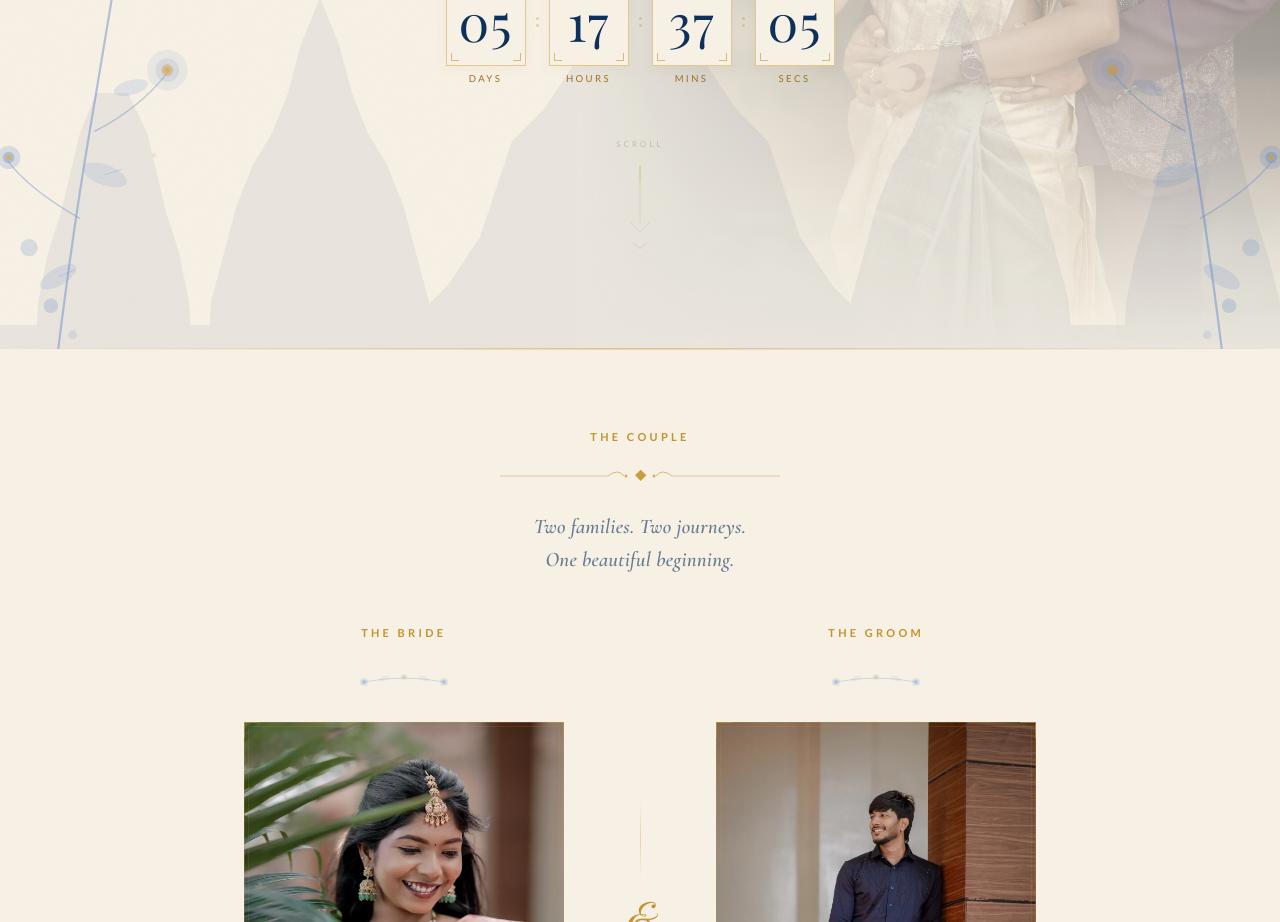
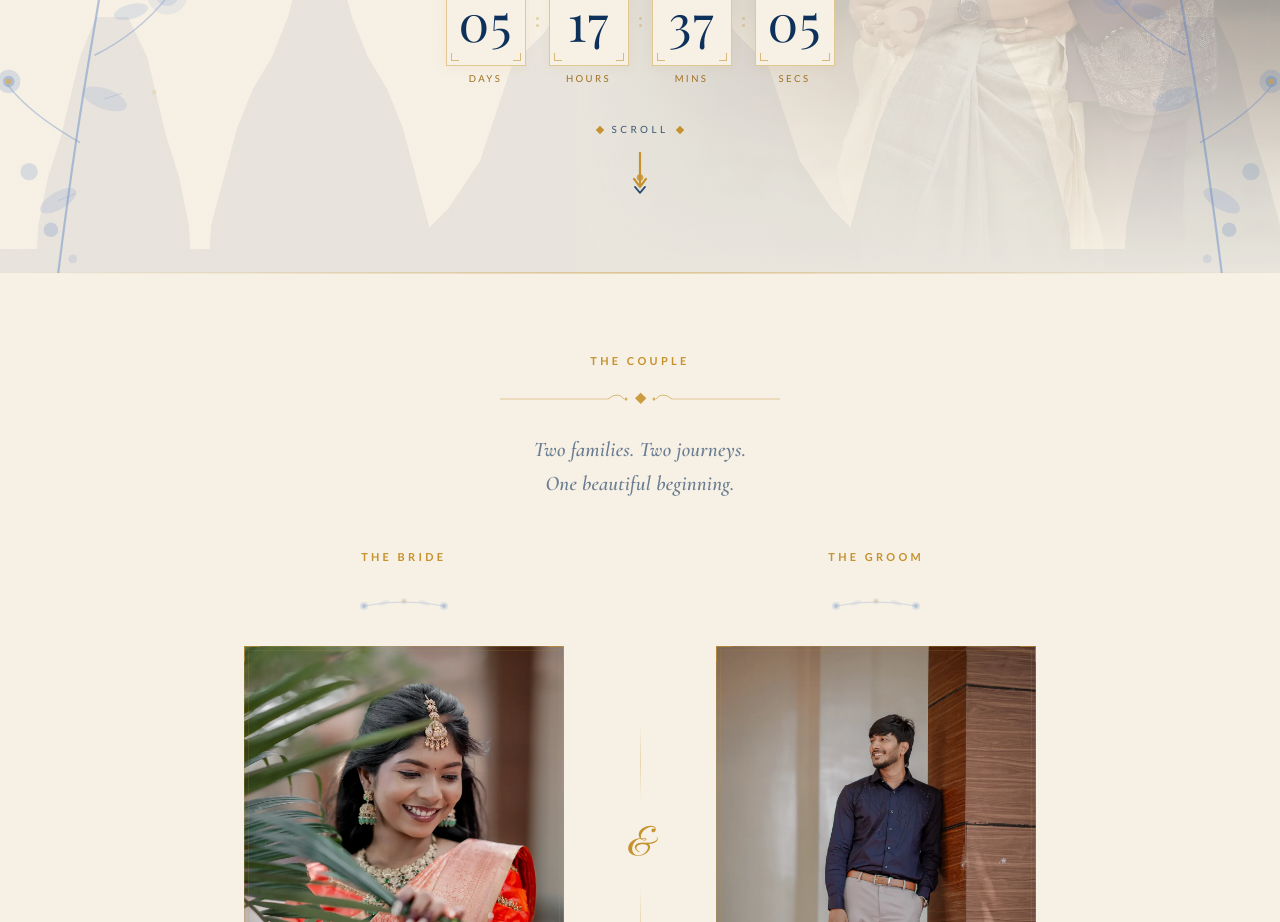
Before and after one commit to Vishwa7477/Kee-Nino, a React (Vite) app: page / in a window 1280 px wide. Shown: the part 800-1722 px from the top of the page. Built offline with nearby package versions, Linux system fonts and the light colour scheme; a web font is replaced by a local one.

Commit message:
fix: enhance scroll animation visibility matching Royal Navy & Gold theme

```diff
--- a/src/sections/Hero.tsx
+++ b/src/sections/Hero.tsx
@@ -138,174 +138,126 @@ const ARROW_LINE_H  = 56   // px — length of the shaft
 const ARROW_W       = 20   // px — full arrowhead width (each wing = half)
 const ARROW_HEAD_H  = 10   // px — arrowhead height
 
+// ─── Scroll Indicator ────────────────────────────────────────────────────────
+
 const ScrollIndicator: React.FC = () => {
   const reduced = useReducedMotion()
 
-  // Total SVG height: shaft + arrowhead + a little breathing room
-  const svgH = ARROW_LINE_H + ARROW_HEAD_H + 4
-
-  // The three chevrons animate with a waterfall stagger
-  const chevrons = [0, 1, 2]
-
   return (
     <motion.div
-      className="mt-12 flex flex-col items-center gap-0 select-none pointer-events-none"
+      className="mt-8 flex flex-col items-center select-none pointer-events-none"
       initial={{ opacity: 0, y: 16 }}
       animate={{ opacity: 1, y: 0 }}
-      transition={{ delay: 2.5, duration: 1, ease: [0.22, 1, 0.36, 1] }}
+      transition={{ delay: 1.6, duration: 0.9, ease: [0.22, 1, 0.36, 1] }}
       aria-label="Scroll down"
       role="presentation"
     >
       {/* ── SCROLL label ── */}
+      <div className="flex items-center gap-2 mb-2">
+        <span className="w-1.5 h-1.5 rotate-45 bg-gold" aria-hidden="true" />
         <motion.span
-        className="font-body font-bold tracking-[0.38em] uppercase mb-4"
-        style={{ fontSize: '0.5rem', color: 'rgba(36,24,18,0.32)' }}
-        animate={reduced ? {} : { opacity: [0.32, 0.65, 0.32] }}
-        transition={{ duration: 2.6, repeat: Infinity, ease: 'easeInOut' }}
+          className="font-body font-bold tracking-[0.35em] uppercase text-navy"
+          style={{ fontSize: '0.62rem' }}
+          animate={reduced ? {} : { opacity: [0.75, 1, 0.75] }}
+          transition={{ duration: 2.2, repeat: Infinity, ease: 'easeInOut' }}
         >
           Scroll
         </motion.span>
+        <span className="w-1.5 h-1.5 rotate-45 bg-gold" aria-hidden="true" />
+      </div>
 
-      {/* ── Main arrow SVG ── */}
-      <div className="relative" style={{ width: ARROW_W + 16, height: svgH }}>
+      {/* ── Animated Gold & Navy Arrow ── */}
+      <motion.div
+        className="relative flex flex-col items-center"
+        animate={reduced ? {} : { y: [0, 6, 0] }}
+        transition={{ duration: 2, repeat: Infinity, ease: 'easeInOut' }}
+      >
         <svg
-          width={ARROW_W + 16}
-          height={svgH}
-          viewBox={`0 0 ${ARROW_W + 16} ${svgH}`}
+          width="26"
+          height="48"
+          viewBox="0 0 26 48"
           fill="none"
           xmlns="http://www.w3.org/2000/svg"
           aria-hidden="true"
-          overflow="visible"
+          className="overflow-visible"
         >
-          {/* ── Static shaft + head (dim baseline) ── */}
-          {/* Shaft */}
+          {/* Static track */}
           <line
-            x1={(ARROW_W + 16) / 2}
-            y1={0}
-            x2={(ARROW_W + 16) / 2}
-            y2={ARROW_LINE_H}
-            stroke="rgba(198,146,46,0.18)"
-            strokeWidth="1"
+            x1="13"
+            y1="2"
+            x2="13"
+            y2="34"
+            stroke="#C6922E"
+            strokeWidth="1.8"
             strokeLinecap="round"
+            strokeOpacity="0.4"
           />
-          {/* Arrowhead */}
+
+          {/* Animated drawing shaft */}
+          {!reduced && (
+            <motion.line
+              x1="13"
+              y1="2"
+              x2="13"
+              y2="34"
+              stroke="#C6922E"
+              strokeWidth="2.2"
+              strokeLinecap="round"
+              initial={{ pathLength: 0, opacity: 0 }}
+              animate={{
+                pathLength: [0, 1, 1, 0],
+                opacity: [0.3, 1, 1, 0],
+              }}
+              transition={{
+                duration: 2,
+                repeat: Infinity,
+                ease: 'easeInOut',
+                times: [0, 0.5, 0.8, 1],
+              }}
+            />
+          )}
+
+          {/* Traveling gold pulse dot */}
+          {!reduced && (
+            <motion.circle
+              cx="13"
+              cy="4"
+              r="3"
+              fill="#C6922E"
+              animate={{
+                cy: [4, 32, 32],
+                opacity: [0, 1, 0],
+                r: [2.5, 3.5, 1],
+              }}
+              transition={{
+                duration: 2,
+                repeat: Infinity,
+                ease: 'easeInOut',
+                times: [0, 0.65, 1],
+              }}
+            />
+          )}
+
+          {/* Main Gold Arrowhead */}
           <path
-            d={`
-              M ${(ARROW_W + 16) / 2 - ARROW_W / 2} ${ARROW_LINE_H}
-              L ${(ARROW_W + 16) / 2}               ${ARROW_LINE_H + ARROW_HEAD_H}
-              L ${(ARROW_W + 16) / 2 + ARROW_W / 2} ${ARROW_LINE_H}
-            `}
-            stroke="rgba(198,146,46,0.18)"
-            strokeWidth="1"
+            d="M7 28L13 36L19 28"
+            stroke="#C6922E"
+            strokeWidth="2.2"
             strokeLinecap="round"
             strokeLinejoin="round"
           />
 
-          {/* ── Animated bright shaft — draws from top to arrowhead tip ── */}
-          {!reduced && (
-            <>
-              <motion.line
-                x1={(ARROW_W + 16) / 2}
-                y1={0}
-                x2={(ARROW_W + 16) / 2}
-                y2={ARROW_LINE_H}
-                stroke="rgba(198,146,46,0.75)"
-                strokeWidth="1.4"
-                strokeLinecap="round"
-                /* pathLength trick: draw the line top→bottom then vanish */
-                initial={{ pathLength: 0, opacity: 0 }}
-                animate={{ pathLength: [0, 1, 1, 0], opacity: [0, 1, 1, 0] }}
-                transition={{
-                  duration: 1.8,
-                  repeat: Infinity,
-                  repeatDelay: 0.4,
-                  times: [0, 0.45, 0.7, 1],
-                  ease: 'easeInOut',
-                }}
-              />
-
-              {/* Animated arrowhead — fades in after shaft reaches bottom */}
-              <motion.path
-                d={`
-                  M ${(ARROW_W + 16) / 2 - ARROW_W / 2} ${ARROW_LINE_H}
-                  L ${(ARROW_W + 16) / 2}               ${ARROW_LINE_H + ARROW_HEAD_H}
-                  L ${(ARROW_W + 16) / 2 + ARROW_W / 2} ${ARROW_LINE_H}
-                `}
-                stroke="rgba(198,146,46,0.85)"
-                strokeWidth="1.4"
+          {/* Secondary Navy Chevron */}
+          <path
+            d="M8 36L13 42L18 36"
+            stroke="#0D315A"
+            strokeWidth="1.8"
             strokeLinecap="round"
             strokeLinejoin="round"
-                initial={{ pathLength: 0, opacity: 0 }}
-                animate={{ pathLength: [0, 0, 1, 0], opacity: [0, 0, 1, 0] }}
-                transition={{
-                  duration: 1.8,
-                  repeat: Infinity,
-                  repeatDelay: 0.4,
-                  times: [0, 0.42, 0.72, 1],
-                  ease: 'easeInOut',
-                }}
+            opacity="0.85"
           />
-
-              {/* Travelling glow dot — rides down the shaft */}
-              <motion.circle
-                cx={(ARROW_W + 16) / 2}
-                cy={0}
-                r={2.5}
-                fill="rgba(240,217,138,0.9)"
-                initial={{ cy: 0, opacity: 0, r: 2.5 }}
-                animate={{
-                  cy:      [2,  ARROW_LINE_H + ARROW_HEAD_H * 0.6, ARROW_LINE_H + ARROW_HEAD_H * 0.6],
-                  opacity: [0,  1,   0],
-                  r:       [2.5, 1.5, 0],
-                }}
-                transition={{
-                  duration: 1.8,
-                  repeat: Infinity,
-                  repeatDelay: 0.4,
-                  times: [0, 0.68, 1],
-                  ease: [0.4, 0, 0.6, 1],
-                }}
-              />
-            </>
-          )}
         </svg>
-      </div>
-
-      {/* ── Staggered chevron cascade below the arrow ── */}
-      <div className="flex flex-col items-center mt-1" style={{ gap: 1 }} aria-hidden="true">
-        {chevrons.map((i) => (
-          <motion.svg
-            key={i}
-            width="18"
-            height="9"
-            viewBox="0 0 18 9"
-            fill="none"
-            xmlns="http://www.w3.org/2000/svg"
-            animate={reduced
-              ? {}
-              : {
-                  opacity: [0, 0.8, 0],
-                  y:       [0, 5,   0],
-                }
-            }
-            transition={{
-              duration: 1.8,
-              repeat: Infinity,
-              repeatDelay: 0.4,
-              ease: 'easeInOut',
-              delay: 0.18 * i,      // waterfall stagger
-            }}
-          >
-            <path
-              d="M 2 2 L 9 7 L 16 2"
-              stroke="rgba(198,146,46,0.7)"
-              strokeWidth="1.4"
-              strokeLinecap="round"
-              strokeLinejoin="round"
-            />
-          </motion.svg>
-        ))}
-      </div>
+      </motion.div>
     </motion.div>
   )
 }
```
Lines whose indentation alone changed are shown as unchanged.
